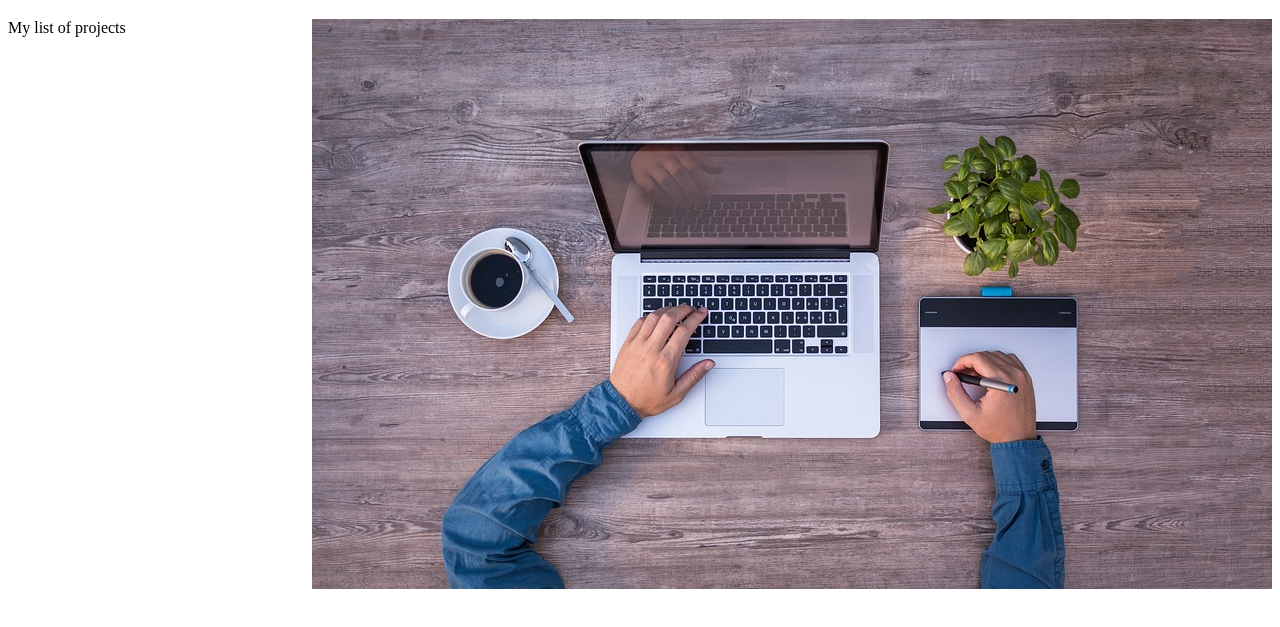
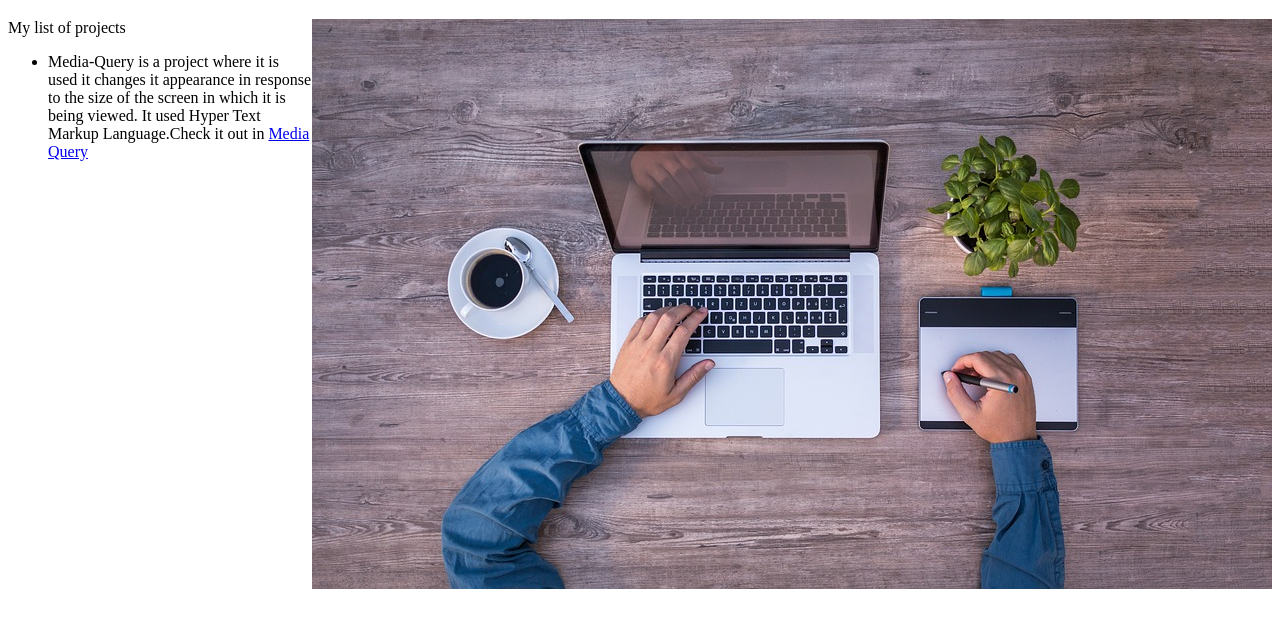
Before and after one commit to Molly-code-dev/IP-Portfolio, a plain HTML site: page index.html in a window 1280 px wide. Shown: the part 61-688 px from the top of the page. Drawn offline with Linux system fonts and the light colour scheme.

Commit message:
Addition of first project

```diff
--- a/index.html
+++ b/index.html
@@ -10,5 +10,8 @@
     <h1>MOLLY MUMBI</h1>
     <img src="images/laptop-2838921_960_720.jpg" alt="A photo of a laptop">
     <p>My list of projects</p>
+    <ul>
+        <li>Media-Query is a project where it is used it changes it appearance in response to the size of the screen in which it is being viewed. It used Hyper Text Markup Language.Check it out in <a href="https://github.com/Molly-code-dev/Media-Query">Media Query</a></li>
+    </ul>
 </body>
 </html>
```
